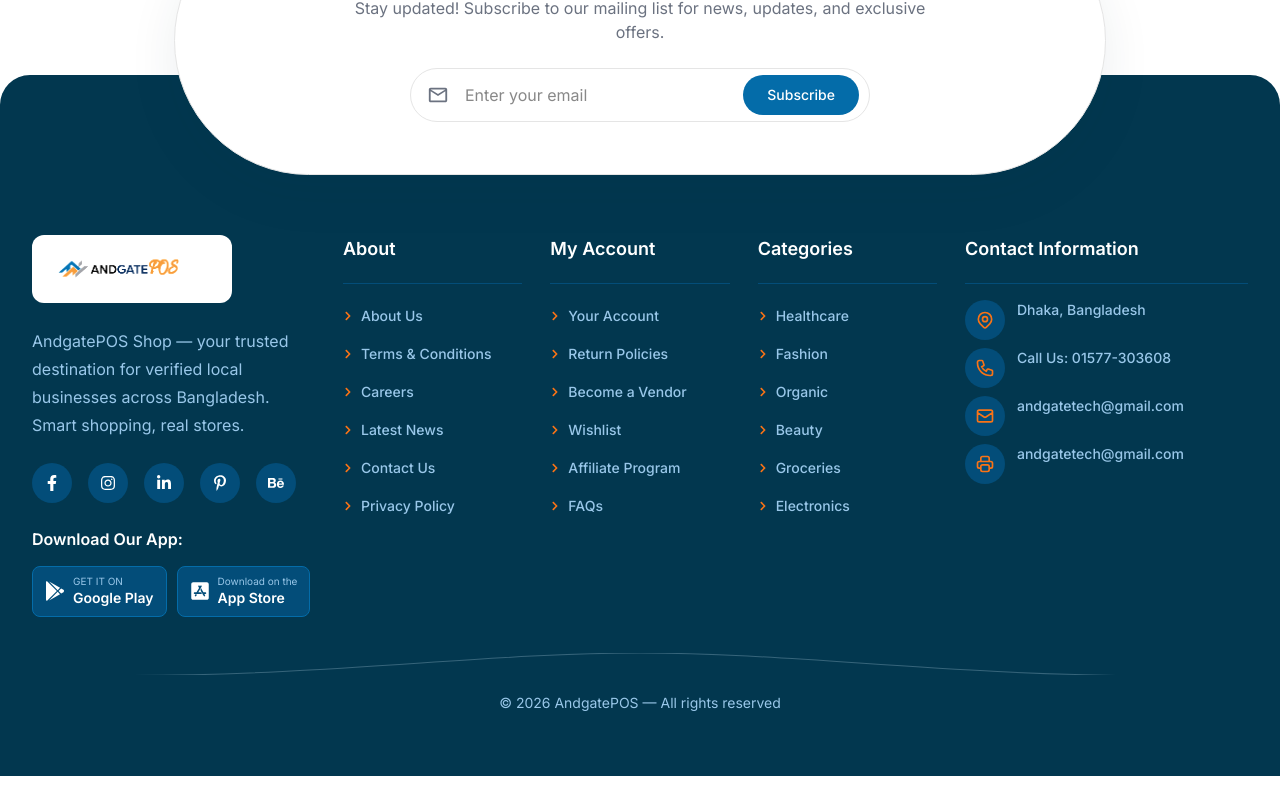
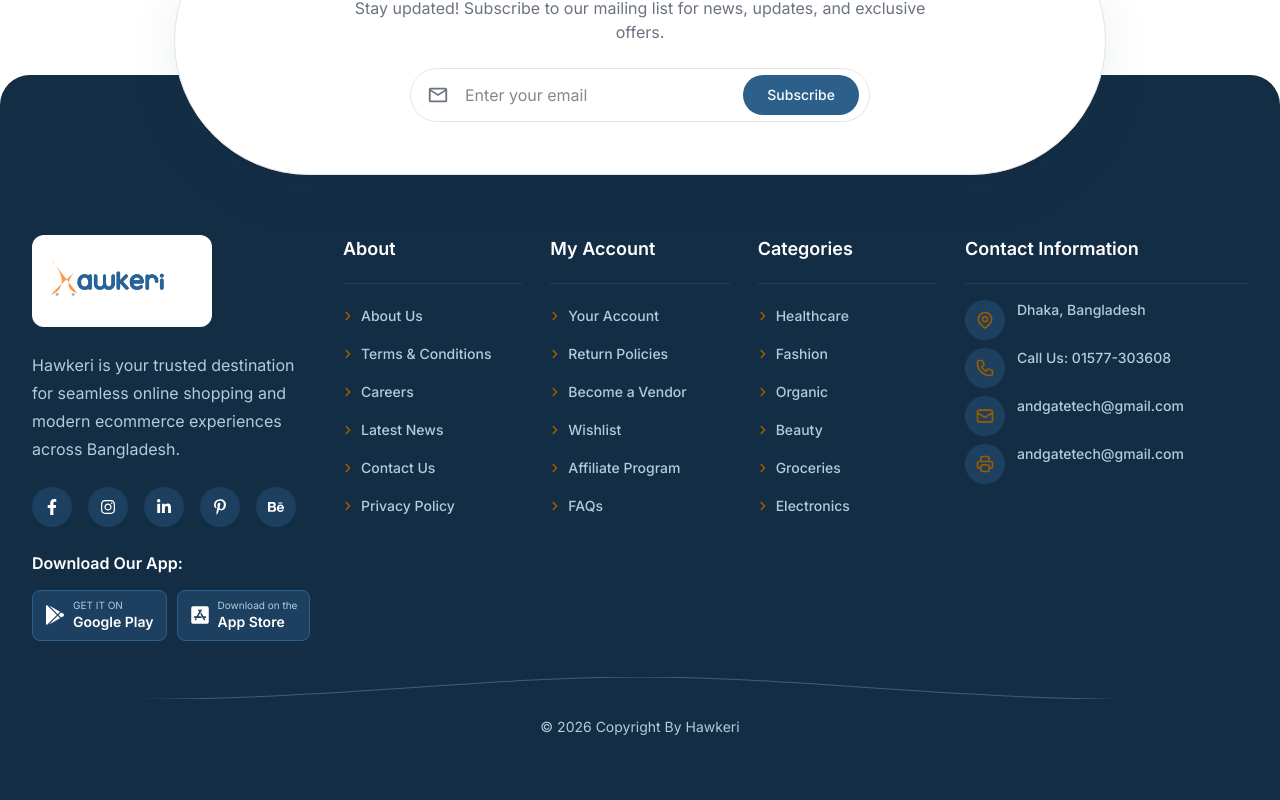
Before and after one commit to andgatetech/andgatePOSEcommerce, a Next.js app: page /cart in a window 1280 px wide. Shown: the part 897-1697 px from the top of the page. Before the commit the page ends 1673 px from the top, so only its background shows below. Built offline with nearby package versions, Linux system fonts and the light colour scheme; no server answers.

Commit message:
fix logo and color

```diff
--- a/src/app/globals.css
+++ b/src/app/globals.css
@@ -6,15 +6,15 @@
    ============================================================ */
 
 :root {
-  --color-primary: #046ca9;
-  --color-primary-dark: #034d79;
-  --color-primary-900: #02374f;
-  --color-primary-light: #035b8e;
-  --color-primary-200: #99c7e9;
-  --color-primary-100: #e6f3fa;
-  --color-cta: #f97316;
-  --color-cta-hover: #ea6c0a;
-  --color-cta-dark: #c2560a;
+  --color-primary: #2C5F8A;
+  --color-primary-dark: #1E4060;
+  --color-primary-900: #132D45;
+  --color-primary-light: #3D7AAF;
+  --color-primary-200: #B0CCDE;
+  --color-primary-100: #E1EBF3;
+  --color-cta: #9A5A00;
+  --color-cta-hover: #7C4700;
+  --color-cta-dark: #5F3600;
   --color-dark: #111111;
   --color-bg: #FFFFFF;
   --color-border: #E5E5E5;
--- a/src/app/layout.tsx
+++ b/src/app/layout.tsx
@@ -7,10 +7,10 @@
 
 export const metadata: Metadata = {
   title: {
-    default: "AndgatePOS Shop",
-    template: "AndgatePOS | %s",
+    default: "Hawkeri",
+    template: "Hawkeri | %s",
   },
-  description: "AndgatePOS — Bangladesh's Smart Business Platform. Shop from verified local stores.",
+  description: "Hawkeri Ecommerce Platform",
   icons: {
     icon: [
       { url: "/images/favicon_io/favicon.ico" },
--- a/src/components/shared/Footer.tsx
+++ b/src/components/shared/Footer.tsx
@@ -110,24 +110,25 @@
           <div className="grid grid-cols-12 gap-8 pb-8 sm:gap-7 lg:pb-9">
             {/* Brand Column */}
             <div className="col-span-12 flex flex-col gap-y-5 sm:gap-y-6 md:col-span-12 xl:col-span-3">
-              <div className="max-w-[200px] inline-flex items-center rounded-xl bg-white px-4 py-3">
+              <div className="max-w-[180px] inline-flex items-center rounded-xl bg-white px-3 pb-5 pt-3">
                 <Logo
-                  width={140}
-                  height={44}
+                  width={120}
+                  height={60}
                   variant="default"
-                  src="/images/andgatePOS.jpeg"
+                  src="/images/HawkeriFooter.png"
+                  className="translate-x-1"
                 />
               </div>
               <p className="max-w-[520px] text-sm leading-7 text-(--color-primary-200) sm:text-base">
-                AndgatePOS Shop — your trusted destination for verified local
-                businesses across Bangladesh. Smart shopping, real stores.
+                Hawkeri is your trusted destination for seamless online
+                shopping and modern ecommerce experiences across Bangladesh.
               </p>
               <div className="flex flex-wrap gap-3 sm:gap-4">
                 {socialLinks.map((social, index) => (
                   <Link
                     key={index}
                     href={social.href}
-                    aria-label={`Visit AndgatePOS on ${social.label}`}
+                    aria-label={`Visit Hawkeri on ${social.label}`}
                     className="w-10 h-10 rounded-full bg-(--color-primary-dark) flex items-center justify-center hover:bg-(--color-cta) transition-colors">
                     <social.icon size={16} className="text-white" />
                   </Link>
@@ -140,7 +141,7 @@
                 <div className="flex flex-col gap-2.5 min-[420px]:flex-row min-[420px]:flex-wrap">
                   <Link
                     href="#google-play"
-                    aria-label="Get AndgatePOS Shop on Google Play"
+                    aria-label="Get Hawkeri on Google Play"
                     className="flex min-h-[48px] items-center gap-2 rounded-lg border border-(--color-primary) bg-(--color-primary-dark) px-3 py-2 transition-colors hover:bg-(--color-primary) min-[420px]:w-auto">
                     <FaGooglePlay size={20} className="text-white" />
                     <div className="text-xs leading-tight text-white">
@@ -152,7 +153,7 @@
                   </Link>
                   <Link
                     href="#app-store"
-                    aria-label="Download AndgatePOS Shop on the App Store"
+                    aria-label="Download Hawkeri on the App Store"
                     className="flex min-h-[48px] items-center gap-2 rounded-lg border border-(--color-primary) bg-(--color-primary-dark) px-3 py-2 transition-colors hover:bg-(--color-primary) min-[420px]:w-auto">
                     <FaAppStoreIos size={20} className="text-white" />
                     <div className="text-xs leading-tight text-white">
@@ -306,7 +307,7 @@
               />
             </svg>
             <p className="px-4 pt-4 text-xs leading-6 text-(--color-primary-200) sm:text-sm">
-              © {new Date().getFullYear()} AndgatePOS — All rights reserved
+              © {new Date().getFullYear()} Copyright By Hawkeri
             </p>
           </div>
         </div>
--- a/src/components/shared/Logo.tsx
+++ b/src/components/shared/Logo.tsx
@@ -23,12 +23,12 @@
   noLink = false,
   className = "",
   variant = "default",
-  src = "/images/andgatePOS.jpeg",
+  src = "/images/Hawkeri1.png",
 }: LogoProps) {
   const image = (
     <Image
       src={src}
-      alt="AndgatePOS"
+      alt="Hawkeri"
       width={width}
       height={height}
       priority
--- a/src/lib/site.ts
+++ b/src/lib/site.ts
@@ -1,2 +1,2 @@
 export const SITE_URL =
-  process.env.NEXT_PUBLIC_SITE_URL?.replace(/\/$/, "") ?? "https://shop.andgatepos.com";
+  process.env.NEXT_PUBLIC_SITE_URL?.replace(/\/$/, "") ?? "https://www.hawkeri.com";
```
